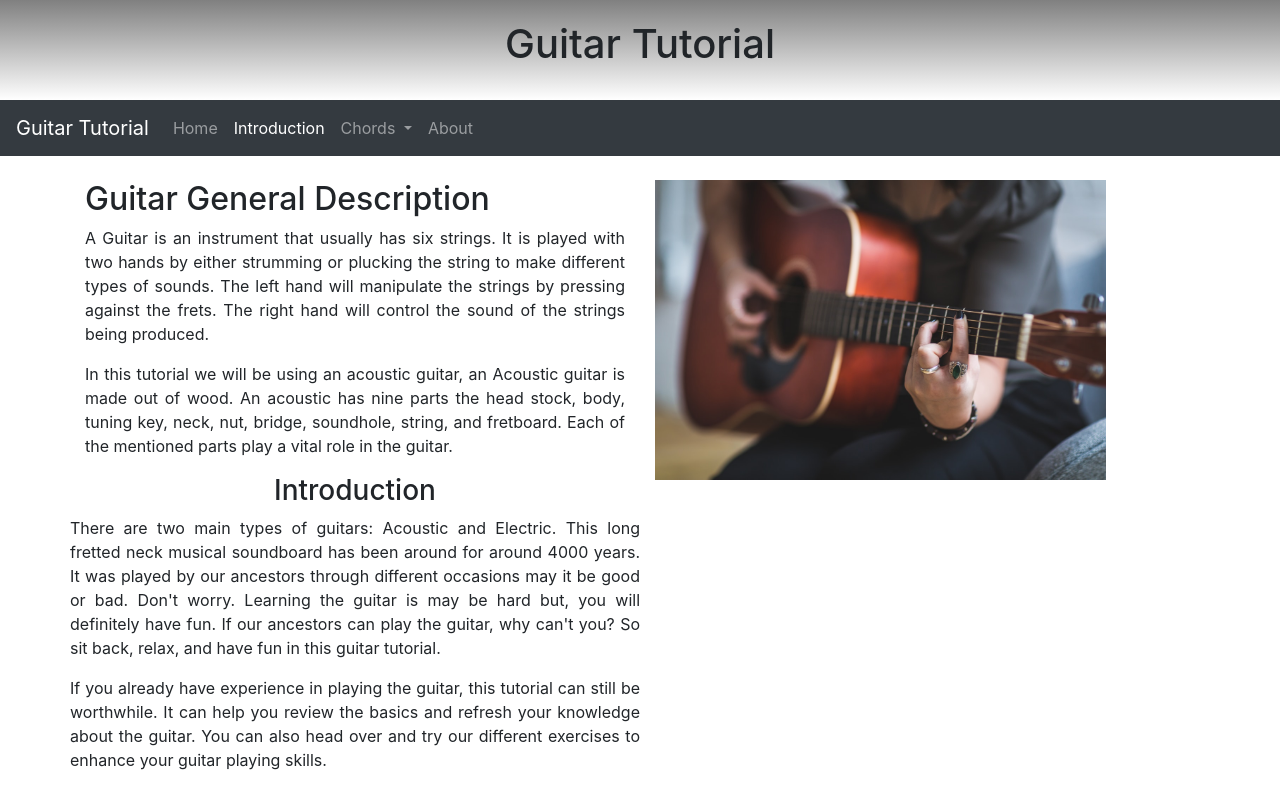
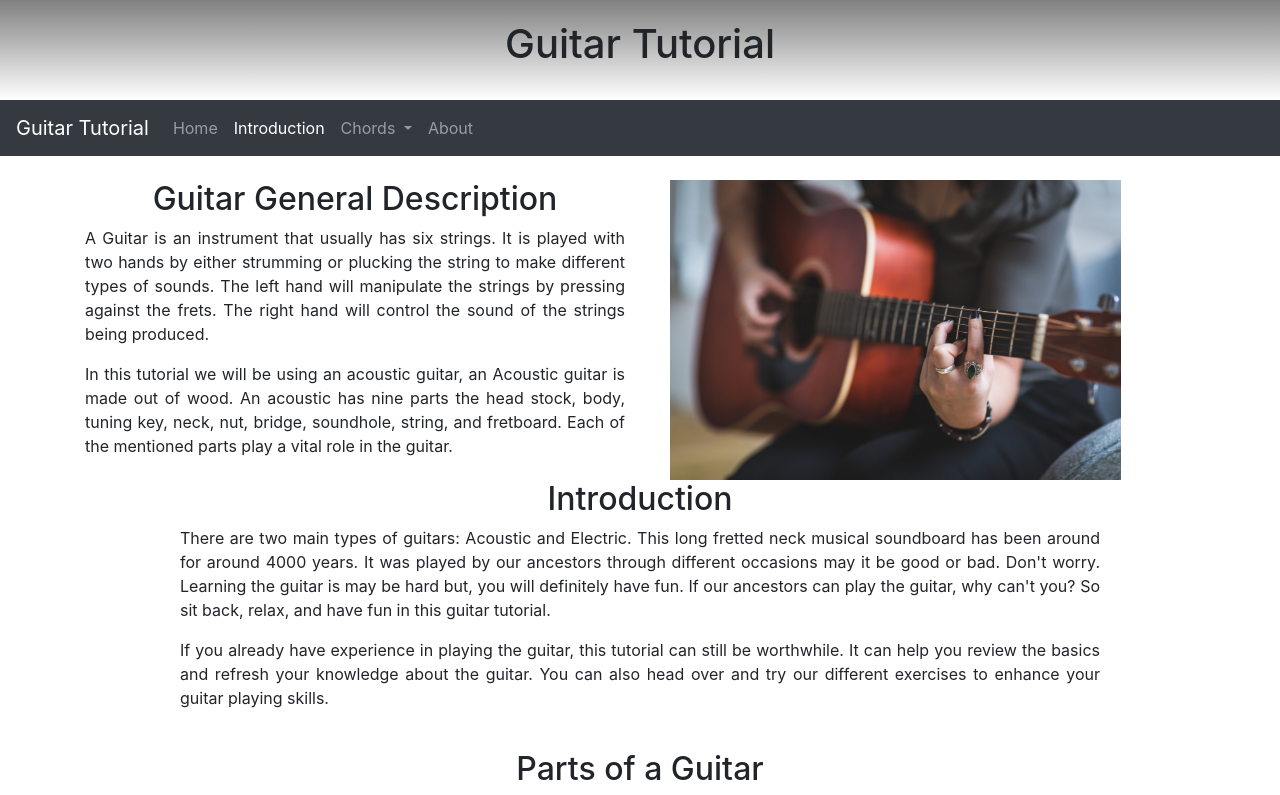
Before and after one commit to 2147582/9456A-Midterm, a plain HTML site: page Introduction.html in a window 1280 px wide. Shown: the top 795 px of the page. Drawn offline with Linux system fonts and the light colour scheme.

Commit message:
Adjusted Introduction content alignment

```diff
--- a/Introduction.html
+++ b/Introduction.html
@@ -58,7 +58,7 @@
 	<div class="container">
 		<div class="row justify-content-center">
 			<div class="col-md-6">
-				<h2> Guitar General Description </h2>
+				<h2 style="text-align: center"> Guitar General Description </h2>
 				<p style="text-align: justify;">
 					A Guitar is an instrument that usually has six strings. It is played with two hands by either strumming or plucking the string to make different types of sounds. The left hand will manipulate the strings by pressing against the frets. The right
 					hand will control the sound of the strings being produced.
@@ -66,9 +66,21 @@
 				<p style="text-align: justify;">
 					In this tutorial we will be using an acoustic guitar, an Acoustic guitar is made out of wood. An acoustic has nine parts the head stock, body, tuning key, neck, nut, bridge, soundhole, string, and fretboard. Each of the mentioned parts play a
 					vital role in the guitar.
+				</p>
+			</div>
 
-					<h3 style="text-align: center">Introduction</h3>
+			<div class="col-md-6">
+				<img src="assets/img/guitarista.jpeg" id="intro" style="height: 300px; width: 500; padding-left: 15px;">
+			</div>
+		</div>
+
+	</div>
+
+
+	<div class="container">
 		<div class="row justify-content-center">
+			<div class="col-md-10">
+			<h2 style="text-align: center">Introduction</h2>
 				<p style="text-align: justify;">
 					There are two main types of guitars: Acoustic and Electric.
 					This long fretted neck musical soundboard has been around for around 4000 years.
@@ -83,13 +95,7 @@
 					It can help you review the basics and refresh your knowledge about the guitar.
 					You can also head over and try our different exercises to enhance your guitar playing skills.
 				</p>
-
 			</div>
-			</div>
-			<div class="col-md-6">
-				<img src="assets/img/guitarista.jpeg" id="intro" style="height: 300px; width: 500;">
-			</div>
-
 		</div>
 	</div>
 	<br>
@@ -117,8 +123,14 @@
 
 				<div id="headstock" class="collapse show" role="tabpanel" aria-labelledby="headingOne">
 					<div class="card-body">
+						<div class="col-md-6">
 							The headstock as the name says is the head of the guitar. The headstock's main function is to hold the strings at the head of the guitar. The headstock contains the tuning key and the nut.
+						</div>
+
 							<img src="assets/img/headstock.jpg" id="headstock" style="height:100px;width: 100px;">
+
+
+
 					</div>
 				</div>
 			</div>
```
Also changed, not shown: assets/css/main.css (+9 -0 lines), index.html (+1 -3 lines), audio-exercise.html (line endings or trailing spaces). Lines whose indentation alone changed are shown as unchanged.
